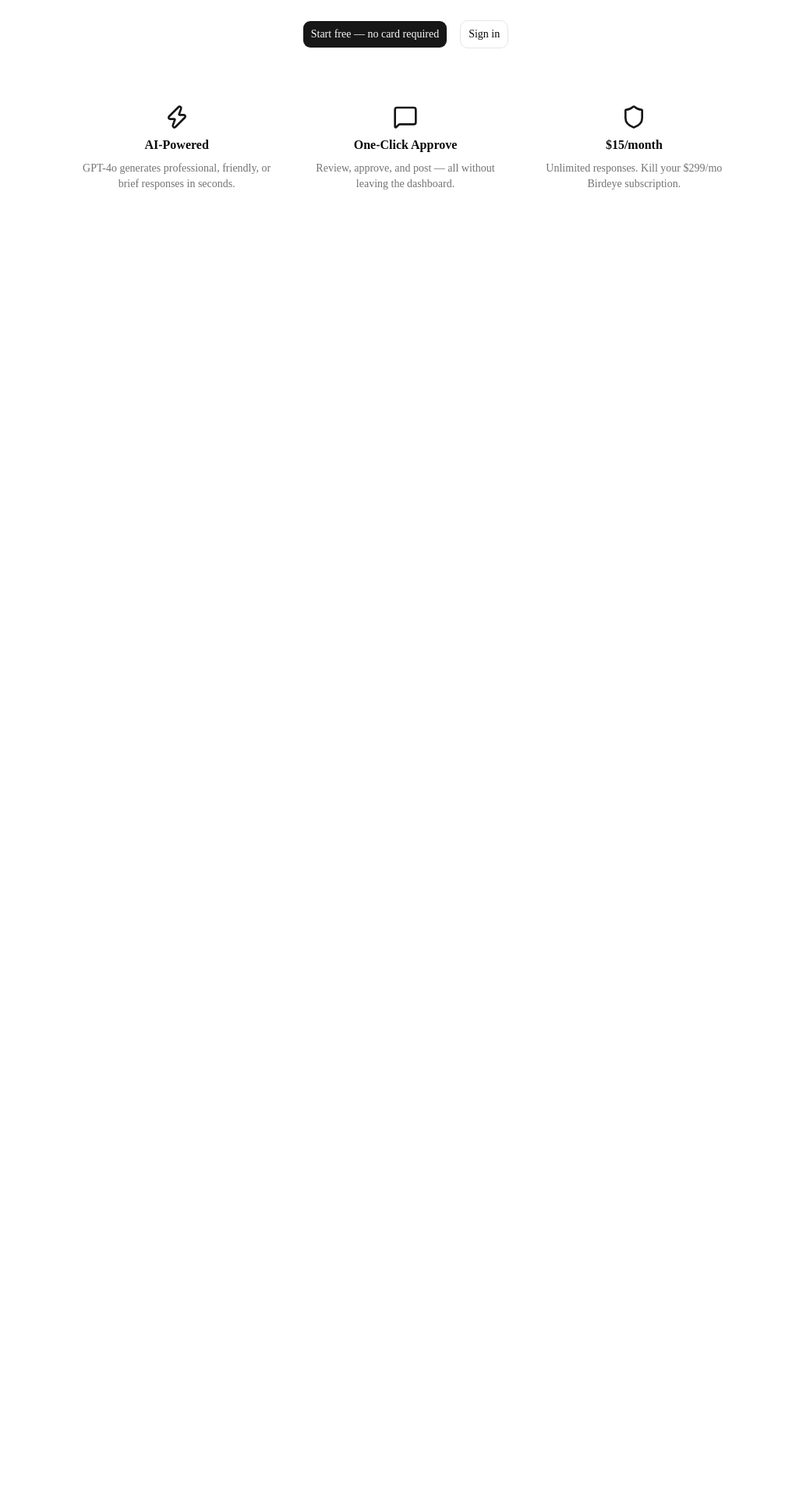
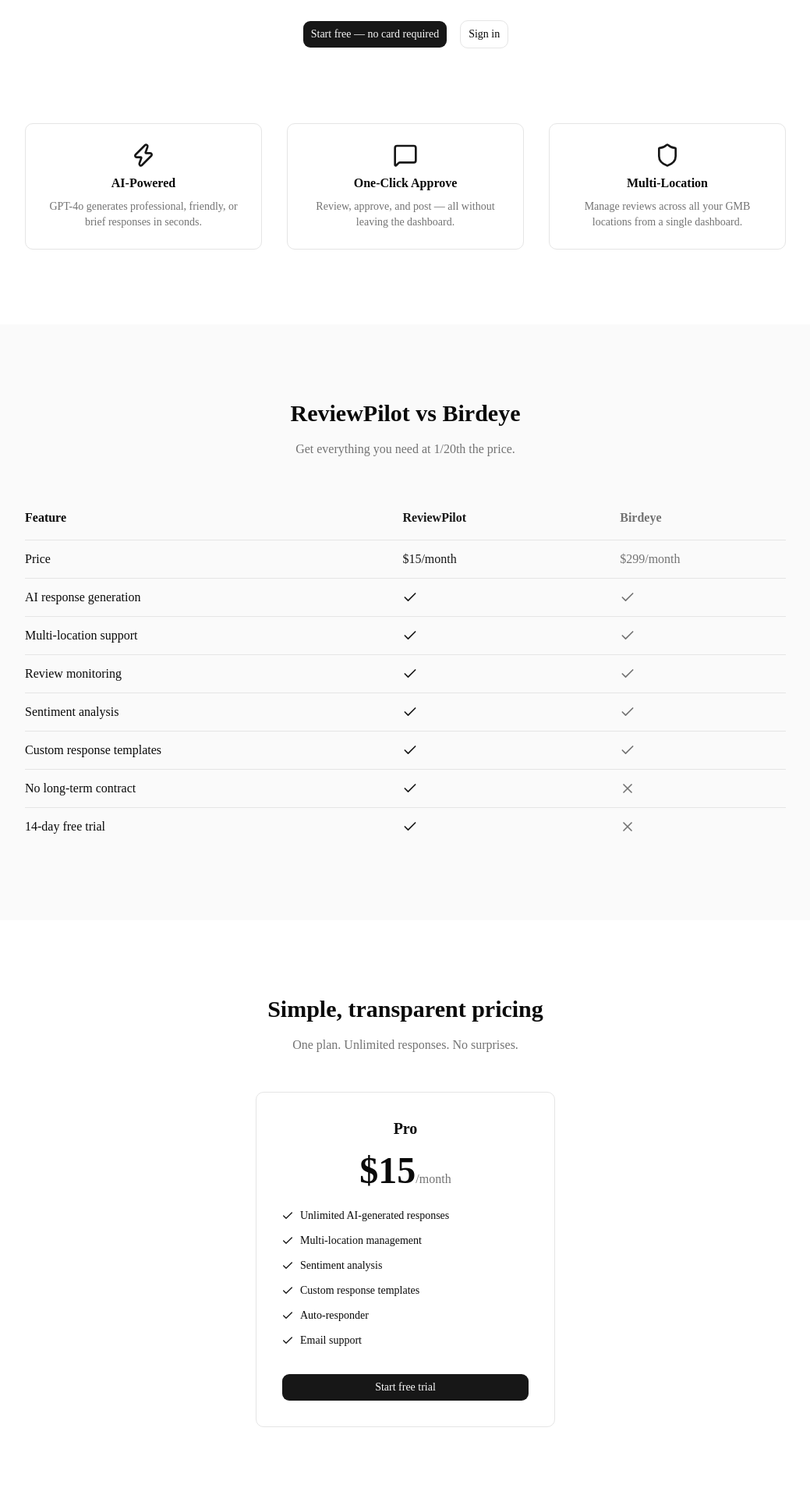
Before and after one commit to TatiShayo/reviewpilot, a Next.js app: page / in a window 1280 px wide. Shown: the part 403-2320 px from the top of the page at 78% size, without its empty margins (120-1159 px from the left). Before the commit the page ends 800 px from the top, so only its background shows below. Built offline with nearby package versions, Linux system fonts and the light colour scheme; no server answers.

Commit message:
feat: expand landing page with pricing, Birdeye comparison, FAQ
Co-authored-by: CommandCodeBot <noreply@commandcode.ai>

```diff
--- a/src/app/page.tsx
+++ b/src/app/page.tsx
@@ -1,9 +1,10 @@
 import { ButtonLink } from '@/components/ui/button'
-import { MessageSquare, Zap, Shield } from 'lucide-react'
+import { MessageSquare, Zap, Shield, Check, X, ChevronDown } from 'lucide-react'
 
 export default function Home() {
   return (
     <main className="flex-1">
+      {/* Hero */}
       <section className="mx-auto flex max-w-4xl flex-col items-center gap-6 px-6 py-24 text-center">
         <h1 className="max-w-2xl text-4xl font-bold tracking-tight sm:text-5xl">
           Respond to every review in one click.
@@ -18,27 +19,158 @@
           <ButtonLink size="lg" href="/signup">Start free — no card required</ButtonLink>
           <ButtonLink size="lg" variant="outline" href="/login">Sign in</ButtonLink>
         </div>
-        <div className="mt-12 grid gap-8 sm:grid-cols-3">
-          <div className="flex flex-col items-center gap-2">
+      </section>
+
+      {/* Features */}
+      <section className="mx-auto max-w-5xl px-6 pb-24">
+        <div className="grid gap-8 sm:grid-cols-3">
+          <div className="flex flex-col items-center gap-2 rounded-lg border p-6 text-center">
             <Zap className="h-8 w-8 text-primary" />
             <h3 className="font-semibold">AI-Powered</h3>
             <p className="text-sm text-muted-foreground">
               GPT-4o generates professional, friendly, or brief responses in seconds.
             </p>
           </div>
-          <div className="flex flex-col items-center gap-2">
+          <div className="flex flex-col items-center gap-2 rounded-lg border p-6 text-center">
             <MessageSquare className="h-8 w-8 text-primary" />
             <h3 className="font-semibold">One-Click Approve</h3>
             <p className="text-sm text-muted-foreground">
               Review, approve, and post — all without leaving the dashboard.
             </p>
           </div>
-          <div className="flex flex-col items-center gap-2">
+          <div className="flex flex-col items-center gap-2 rounded-lg border p-6 text-center">
             <Shield className="h-8 w-8 text-primary" />
-            <h3 className="font-semibold">$15/month</h3>
+            <h3 className="font-semibold">Multi-Location</h3>
             <p className="text-sm text-muted-foreground">
-              Unlimited responses. Kill your $299/mo Birdeye subscription.
+              Manage reviews across all your GMB locations from a single dashboard.
             </p>
+          </div>
+        </div>
+      </section>
+
+      {/* Birdeye Comparison */}
+      <section className="bg-muted/50 py-24">
+        <div className="mx-auto max-w-5xl px-6">
+          <h2 className="text-center text-3xl font-bold">
+            ReviewPilot vs Birdeye
+          </h2>
+          <p className="mt-4 text-center text-muted-foreground">
+            Get everything you need at 1/20th the price.
+          </p>
+          <div className="mt-12 overflow-x-auto">
+            <table className="w-full border-collapse text-left">
+              <thead>
+                <tr className="border-b">
+                  <th className="py-4 pr-4 font-semibold">Feature</th>
+                  <th className="py-4 px-4 font-semibold text-primary">ReviewPilot</th>
+                  <th className="py-4 pl-4 font-semibold text-muted-foreground">Birdeye</th>
+                </tr>
+              </thead>
+              <tbody className="divide-y">
+                {[
+                  { feature: 'Price', rp: '$15/month', be: '$299/month' },
+                  { feature: 'AI response generation', rp: true, be: true },
+                  { feature: 'Multi-location support', rp: true, be: true },
+                  { feature: 'Review monitoring', rp: true, be: true },
+                  { feature: 'Sentiment analysis', rp: true, be: true },
+                  { feature: 'Custom response templates', rp: true, be: true },
+                  { feature: 'No long-term contract', rp: true, be: false },
+                  { feature: '14-day free trial', rp: true, be: false },
+                ].map((row, i) => (
+                  <tr key={i}>
+                    <td className="py-3 pr-4">{row.feature}</td>
+                    <td className="py-3 px-4 text-primary">
+                      {typeof row.rp === 'boolean' ? (
+                        row.rp ? <Check className="h-5 w-5" /> : <X className="h-5 w-5" />
+                      ) : (
+                        row.rp
+                      )}
+                    </td>
+                    <td className="py-3 pl-4 text-muted-foreground">
+                      {typeof row.be === 'boolean' ? (
+                        row.be ? <Check className="h-5 w-5" /> : <X className="h-5 w-5" />
+                      ) : (
+                        row.be
+                      )}
+                    </td>
+                  </tr>
+                ))}
+              </tbody>
+            </table>
+          </div>
+        </div>
+      </section>
+
+      {/* Pricing */}
+      <section className="py-24">
+        <div className="mx-auto max-w-4xl px-6 text-center">
+          <h2 className="text-3xl font-bold">Simple, transparent pricing</h2>
+          <p className="mt-4 text-muted-foreground">
+            One plan. Unlimited responses. No surprises.
+          </p>
+          <div className="mt-12 mx-auto max-w-sm rounded-lg border p-8">
+            <h3 className="text-xl font-semibold">Pro</h3>
+            <div className="mt-4">
+              <span className="text-5xl font-bold">$15</span>
+              <span className="text-muted-foreground">/month</span>
+            </div>
+            <ul className="mt-6 space-y-3 text-left text-sm">
+              {[
+                'Unlimited AI-generated responses',
+                'Multi-location management',
+                'Sentiment analysis',
+                'Custom response templates',
+                'Auto-responder',
+                'Email support',
+              ].map((item) => (
+                <li key={item} className="flex items-center gap-2">
+                  <Check className="h-4 w-4 text-primary" />
+                  {item}
+                </li>
+              ))}
+            </ul>
+            <ButtonLink href="/signup" className="mt-8 w-full" size="lg">
+              Start free trial
+            </ButtonLink>
+          </div>
+        </div>
+      </section>
+
+      {/* FAQ */}
+      <section className="bg-muted/50 py-24">
+        <div className="mx-auto max-w-3xl px-6">
+          <h2 className="text-center text-3xl font-bold">Frequently asked questions</h2>
+          <div className="mt-12 space-y-4">
+            {[
+              {
+                q: 'How does ReviewPilot connect to Google My Business?',
+                a: 'Currently you copy reviews into ReviewPilot. Full Google OAuth integration is coming soon — you will be able to connect your GMB account and auto-import reviews.',
+              },
+              {
+                q: 'Can I customize the AI response tone?',
+                a: 'Yes. Each response is generated in three tones — professional, friendly, and brief. You can also set a custom tone preference and signature in your business settings.',
+              },
+              {
+                q: 'How does the auto-responder work?',
+                a: 'When enabled, ReviewPilot watches for new reviews and automatically generates AI responses. You can choose to auto-approve or manually review before posting.',
+              },
+              {
+                q: 'Is there a limit on how many responses I can generate?',
+                a: 'No. The Pro plan includes unlimited AI-generated responses for all your connected locations.',
+              },
+              {
+                q: 'Do I need a credit card to start?',
+                a: 'No. Start a 14-day free trial with no credit card required. Cancel anytime.',
+              },
+            ].map((faq) => (
+              <details key={faq.q} className="group rounded-lg border bg-background">
+                <summary className="flex cursor-pointer items-center justify-between px-6 py-4 font-medium">
+                  {faq.q}
+                  <ChevronDown className="h-4 w-4 transition-transform group-open:rotate-180" />
+                </summary>
+                <p className="px-6 pb-4 text-sm text-muted-foreground">{faq.a}</p>
+              </details>
+            ))}
           </div>
         </div>
       </section>
```
Also changed, not shown: 2 other files (tests, documents, lock files or other folders).
